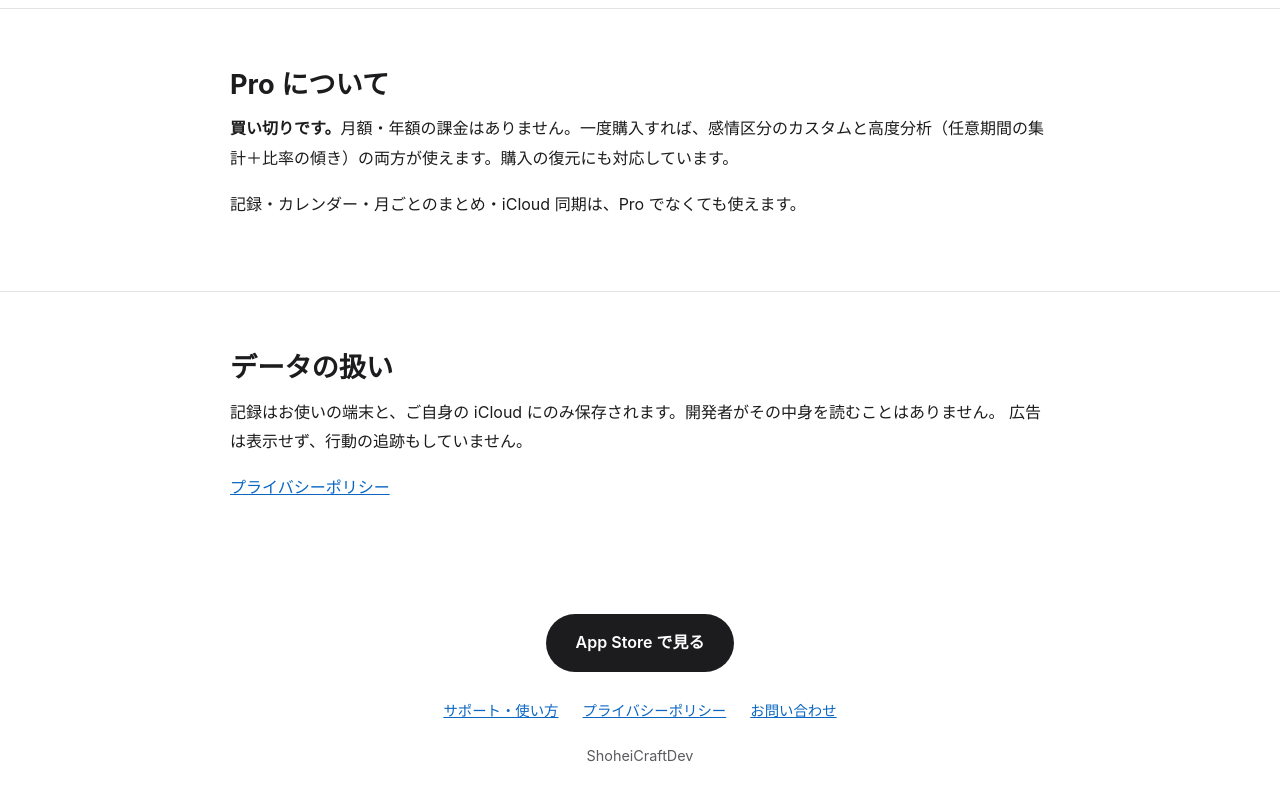
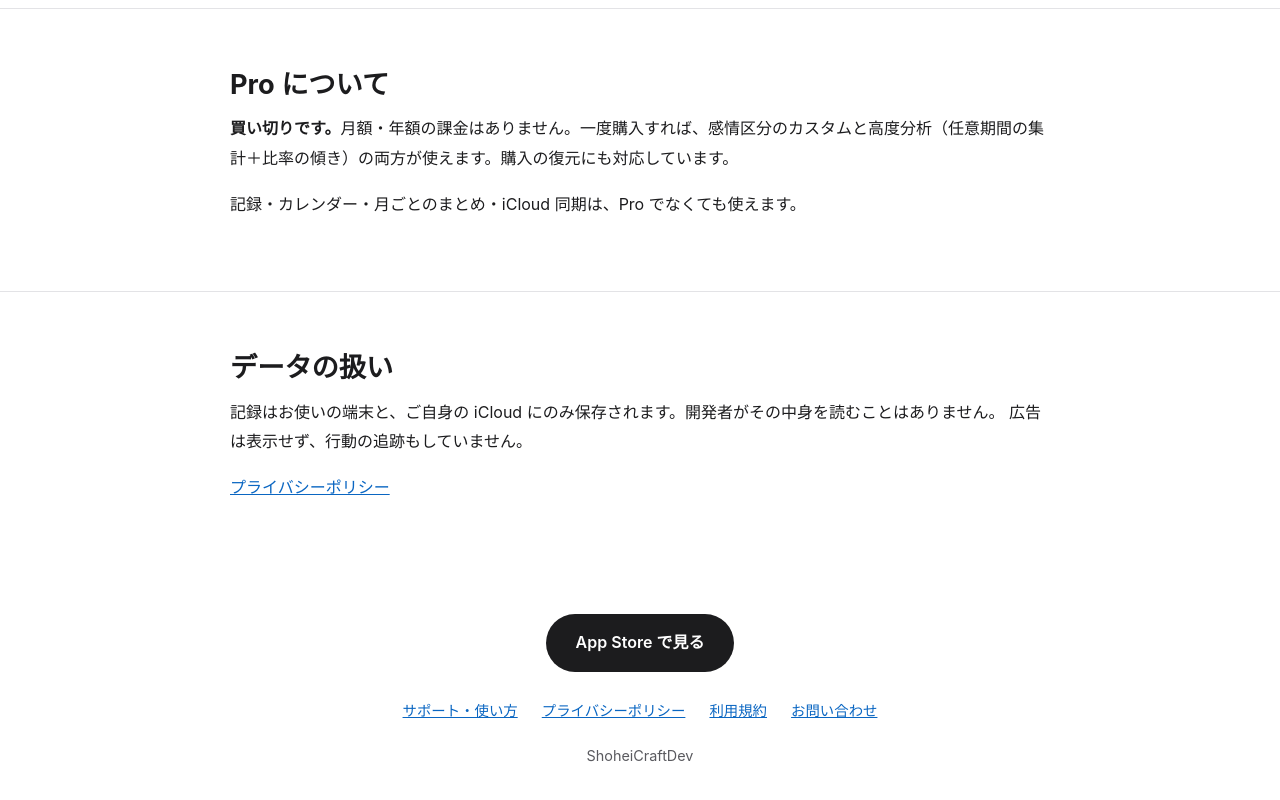
Before and after one commit to shoheicraftdev-design/emo-diary-lp, a plain HTML site: page index.html in a window 1280 px wide. Shown: the part 5442-6242 px from the top of the page. Drawn offline with Linux system fonts and the light colour scheme.

Commit message:
LP: 最新版に合わせる(2026-09-28 点検 d-yso5qm)
Co-Authored-By: Claude Opus 5.5 <noreply@anthropic.com>

```diff
--- a/index.html
+++ b/index.html
@@ -275,6 +275,7 @@
     <p style="margin-top:26px">
       <a href="https://shoheicraftdev-design.github.io/EmoDiary-privacy-policy/support.html">サポート・使い方</a>
       <a href="https://shoheicraftdev-design.github.io/EmoDiary-privacy-policy/">プライバシーポリシー</a>
+      <a href="https://shoheicraftdev-design.github.io/EmoDiary-privacy-policy/terms.html">利用規約</a>
       <a href="mailto:shohei.craft.dev@gmail.com">お問い合わせ</a>
     </p>
     <p style="margin-top:18px">ShoheiCraftDev</p>
```
